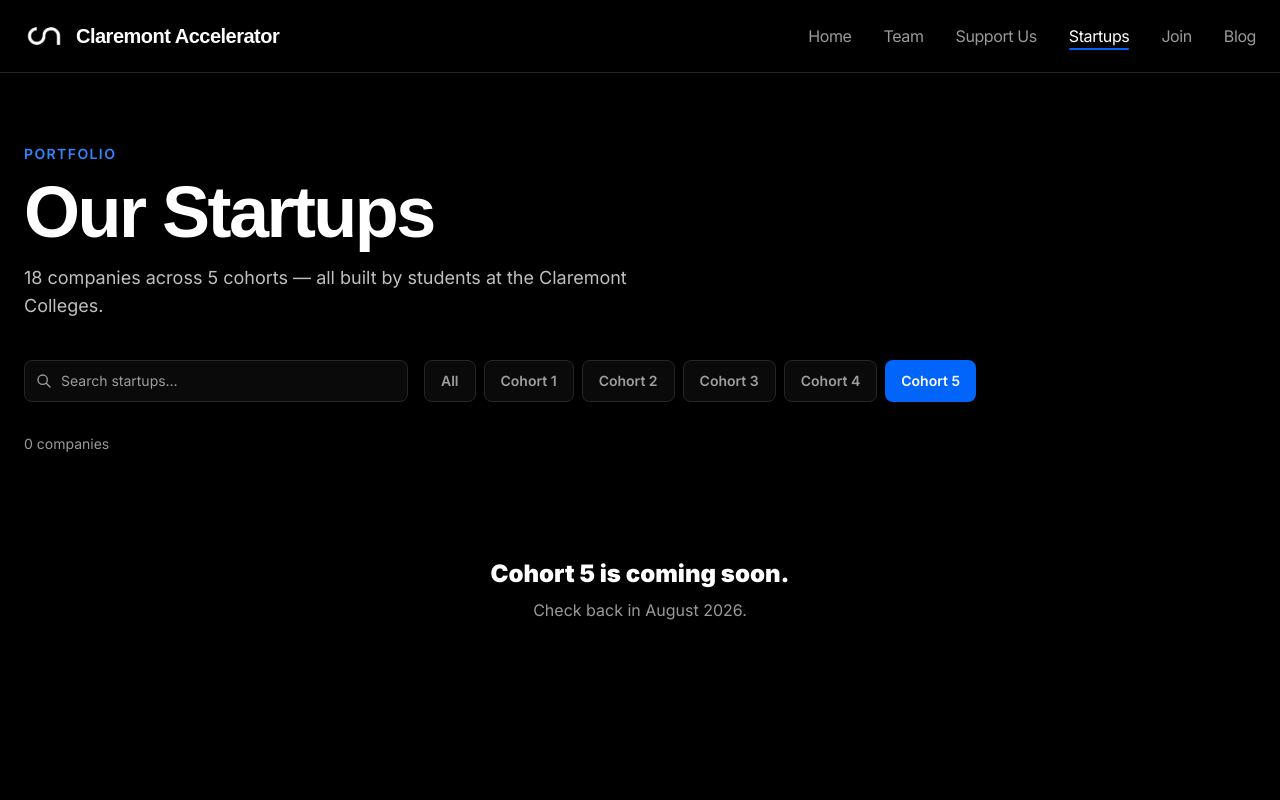
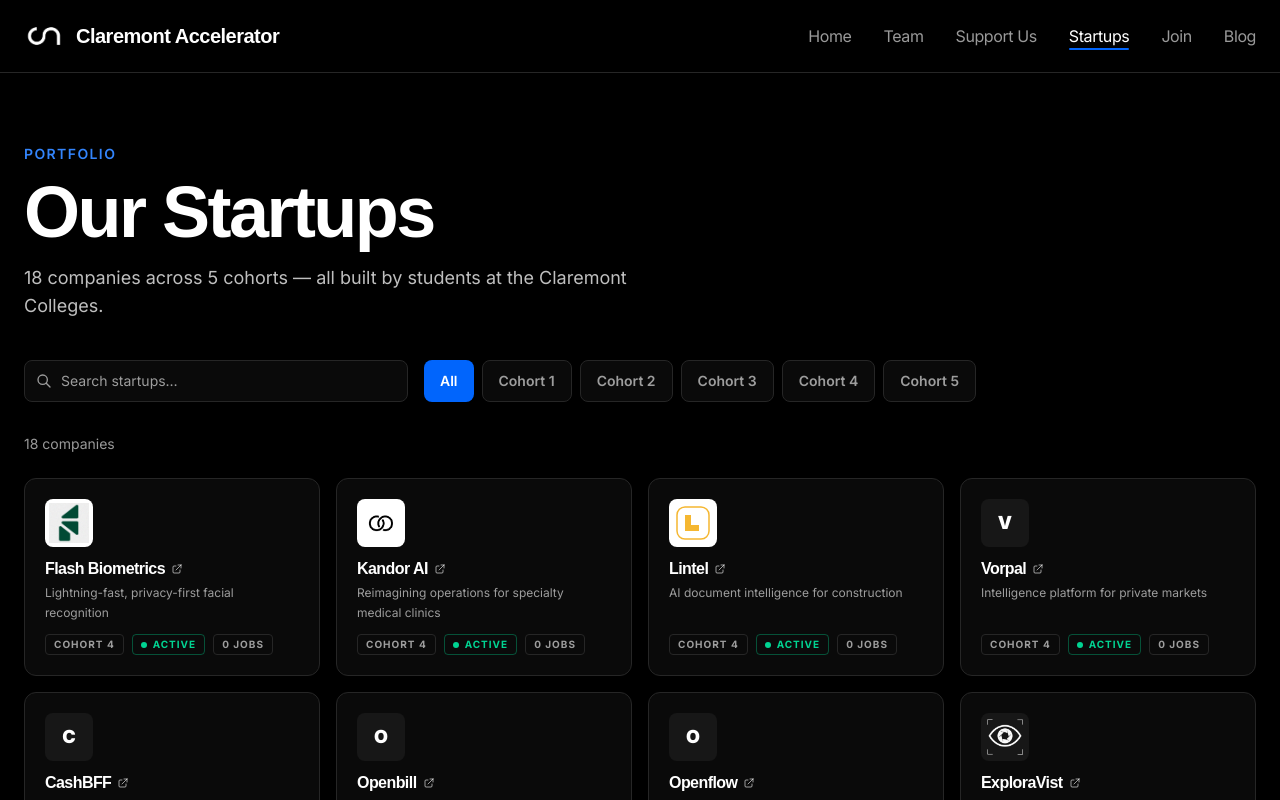
Before and after one commit to aarontzhang/claremontaccelerator, a Next.js app: page /startups in a window 1280 px wide. Shown: the top 800 px of the page. Built offline with nearby package versions, Linux system fonts and the light colour scheme; a web font is replaced by a local one.

Commit message:
fix startups landing functionality

```diff
--- a/src/app/startups/StartupsClient.tsx
+++ b/src/app/startups/StartupsClient.tsx
@@ -260,7 +260,7 @@
   const searchParams = useSearchParams();
   const router = useRouter();
 
-  const initialCohort = Number(searchParams.get("cohort") ?? latestCohort);
+  const initialCohort = Number(searchParams.get("cohort") ?? 0);
   const initialSlug = searchParams.get("s");
 
   const [activeCohort, setActiveCohort] = useState<number>(initialCohort);
@@ -272,7 +272,7 @@
   const updateParams = useCallback(
     (cohort: number, slug: string | null) => {
       const params = new URLSearchParams();
-      if (cohort !== latestCohort) params.set("cohort", String(cohort));
+      if (cohort !== 0) params.set("cohort", String(cohort));
       if (slug) params.set("s", slug);
       const qs = params.toString();
       router.replace(`/startups${qs ? `?${qs}` : ""}`, { scroll: false });
```
